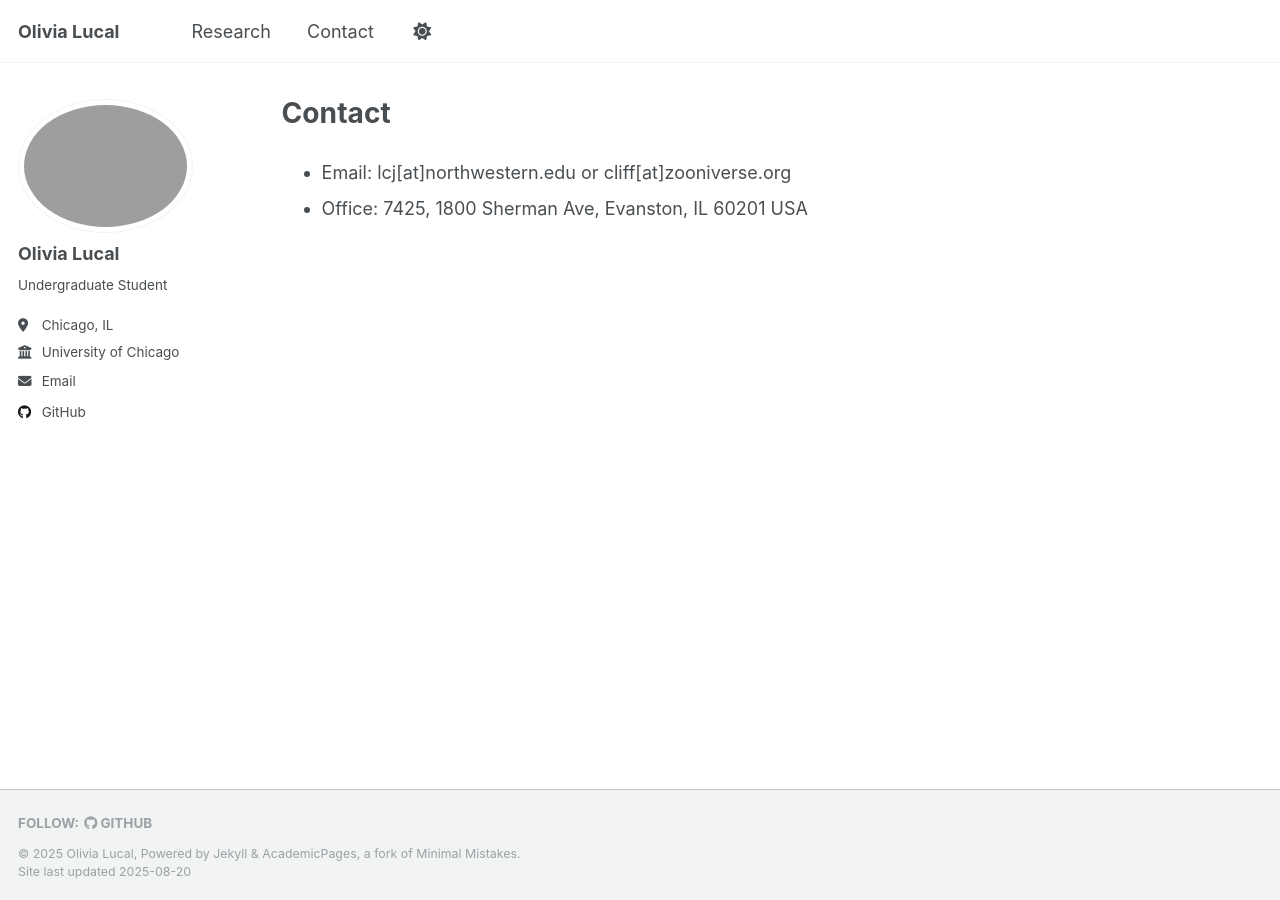
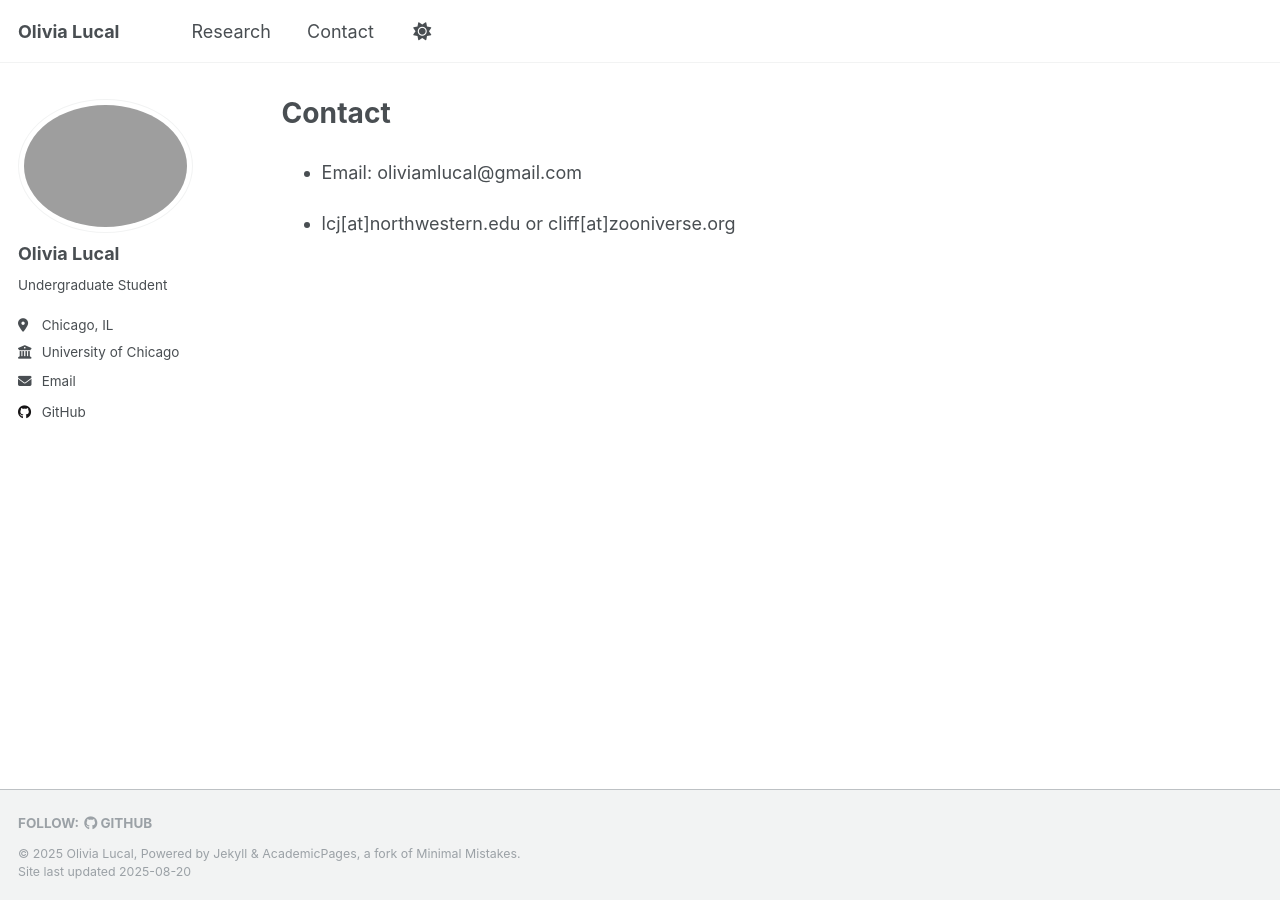
Before and after one commit to olivialucal/olivialucal.github.io, a Jekyll site: the page built from _pages/contact.md, in a window 1280 px wide. Built offline with Jekyll 4.4.1, drawn with Linux system fonts in a browser that asks for light colours; a script that is not in the unit is left out.

Commit message:
Update contact.md

```diff
--- a/_pages/contact.md
+++ b/_pages/contact.md
@@ -4,5 +4,6 @@ title: "Contact"
 author_profile: true
 ---
 
-- Email: lcj\[at\]northwestern.edu or cliff\[at\]zooniverse.org
-- Office: 7425, 1800 Sherman Ave, Evanston, IL 60201 USA
+- Email: oliviamlucal@gmail.com
+
+- lcj\[at\]northwestern.edu or cliff\[at\]zooniverse.org
```
